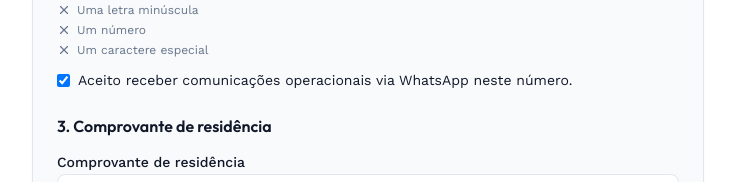
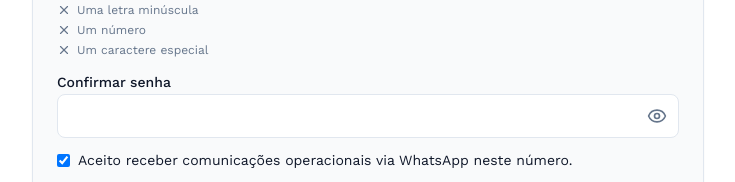
Before and after one commit to paulobof/gestor-condominio, a React (Vite) app in the folder frontend/: page /register-master in a window 1280 px wide. Shown: the part 618-800 px from the top of the page, without its empty margins (272-1007 px from the left). Built offline with nearby package versions, Linux system fonts and the light colour scheme; no server answers.

Commit message:
feat(auth): confirmar senha no cadastro de morador e proprietário
Adiciona campo 'Confirmar senha' nas telas de auto-cadastro (master e
proprietário), bloqueia o envio quando não confere e mostra aviso.

```diff
--- a/frontend/src/features/auth/pages/RegisterMasterPage.tsx
+++ b/frontend/src/features/auth/pages/RegisterMasterPage.tsx
@@ -26,6 +26,7 @@ export function RegisterMasterPage() {
   const [unitCode, setUnitCode] = useState<string | null>(null);
   const [hasMaster, setHasMaster] = useState<boolean | null>(null);
   const [password, setPassword] = useState('');
+  const [confirmPassword, setConfirmPassword] = useState('');
   const [consentVersion, setConsentVersion] = useState<string | null>(null);
   const [whatsappOptIn, setWhatsappOptIn] = useState(true);
   const [proof, setProof] = useState<File | null>(null);
@@ -33,6 +34,9 @@ export function RegisterMasterPage() {
 
   const phoneParsed = parsePhone(phone);
   const phoneValid = isValidPhone(phoneParsed.ddi, phoneParsed.national);
+
+  const passwordsMatch = password === confirmPassword;
+  const confirmMismatch = confirmPassword.length > 0 && !passwordsMatch;
 
   const canSubmit =
     !!fullName &&
@@ -42,6 +46,7 @@ export function RegisterMasterPage() {
     !!unitCode &&
     hasMaster === false &&
     isStrongPassword(password) &&
+    passwordsMatch &&
     !!consentVersion &&
     !!proof;
 
@@ -153,6 +158,18 @@ export function RegisterMasterPage() {
                 />
                 <PasswordChecklist value={password} />
               </div>
+              <div className="col-span-2">
+                <Label htmlFor="confirmPassword">Confirmar senha</Label>
+                <PasswordInput
+                  id="confirmPassword"
+                  value={confirmPassword}
+                  onChange={(e) => setConfirmPassword(e.target.value)}
+                  aria-invalid={confirmMismatch}
+                />
+                {confirmMismatch && (
+                  <p className="mt-1 text-sm text-destructive">As senhas não conferem.</p>
+                )}
+              </div>
             </div>
             <label className="flex items-center gap-2 text-sm">
               <input
--- a/frontend/src/features/auth/pages/RegisterOwnerPage.tsx
+++ b/frontend/src/features/auth/pages/RegisterOwnerPage.tsx
@@ -25,6 +25,7 @@ export function RegisterOwnerPage() {
   const [birthDate, setBirthDate] = useState('');
   const [unitCode, setUnitCode] = useState<string | null>(null);
   const [password, setPassword] = useState('');
+  const [confirmPassword, setConfirmPassword] = useState('');
   const [consentVersion, setConsentVersion] = useState<string | null>(null);
   const [whatsappOptIn, setWhatsappOptIn] = useState(true);
   const [proof, setProof] = useState<File | null>(null);
@@ -32,6 +33,9 @@ export function RegisterOwnerPage() {
 
   const phoneParsed = parsePhone(phone);
   const phoneValid = isValidPhone(phoneParsed.ddi, phoneParsed.national);
+
+  const passwordsMatch = password === confirmPassword;
+  const confirmMismatch = confirmPassword.length > 0 && !passwordsMatch;
 
   // Proprietário NÃO bloqueia por "unidade já tem master" — posse é independente da residência.
   const canSubmit =
@@ -41,6 +45,7 @@ export function RegisterOwnerPage() {
     phoneValid &&
     !!unitCode &&
     isStrongPassword(password) &&
+    passwordsMatch &&
     !!consentVersion &&
     !!proof;
 
@@ -153,6 +158,18 @@ export function RegisterOwnerPage() {
                 />
                 <PasswordChecklist value={password} />
               </div>
+              <div className="col-span-2">
+                <Label htmlFor="confirmPassword">Confirmar senha</Label>
+                <PasswordInput
+                  id="confirmPassword"
+                  value={confirmPassword}
+                  onChange={(e) => setConfirmPassword(e.target.value)}
+                  aria-invalid={confirmMismatch}
+                />
+                {confirmMismatch && (
+                  <p className="mt-1 text-sm text-destructive">As senhas não conferem.</p>
+                )}
+              </div>
             </div>
             <label className="flex items-center gap-2 text-sm">
               <input
```
Also changed, not shown: 2 other files (tests, documents, lock files or other folders).
